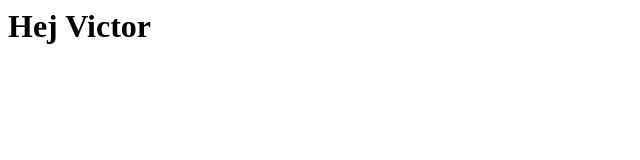
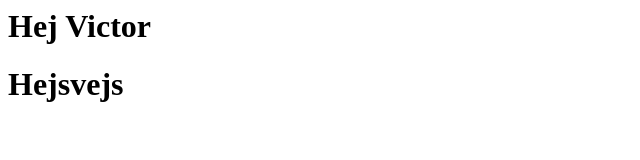
Before and after one commit to MackanPalm/introduce, a plain HTML site: page index.html in a window 1280 px wide. Shown: the whole page, without its empty margins (0-640 px from the left). Drawn offline with Linux system fonts and the light colour scheme.

Commit message:
Added response

```diff
--- a/index.html
+++ b/index.html
@@ -1 +1,2 @@
 <h1> Hej Victor</h1>
+<h1>Hejsvejs</h1>
```
